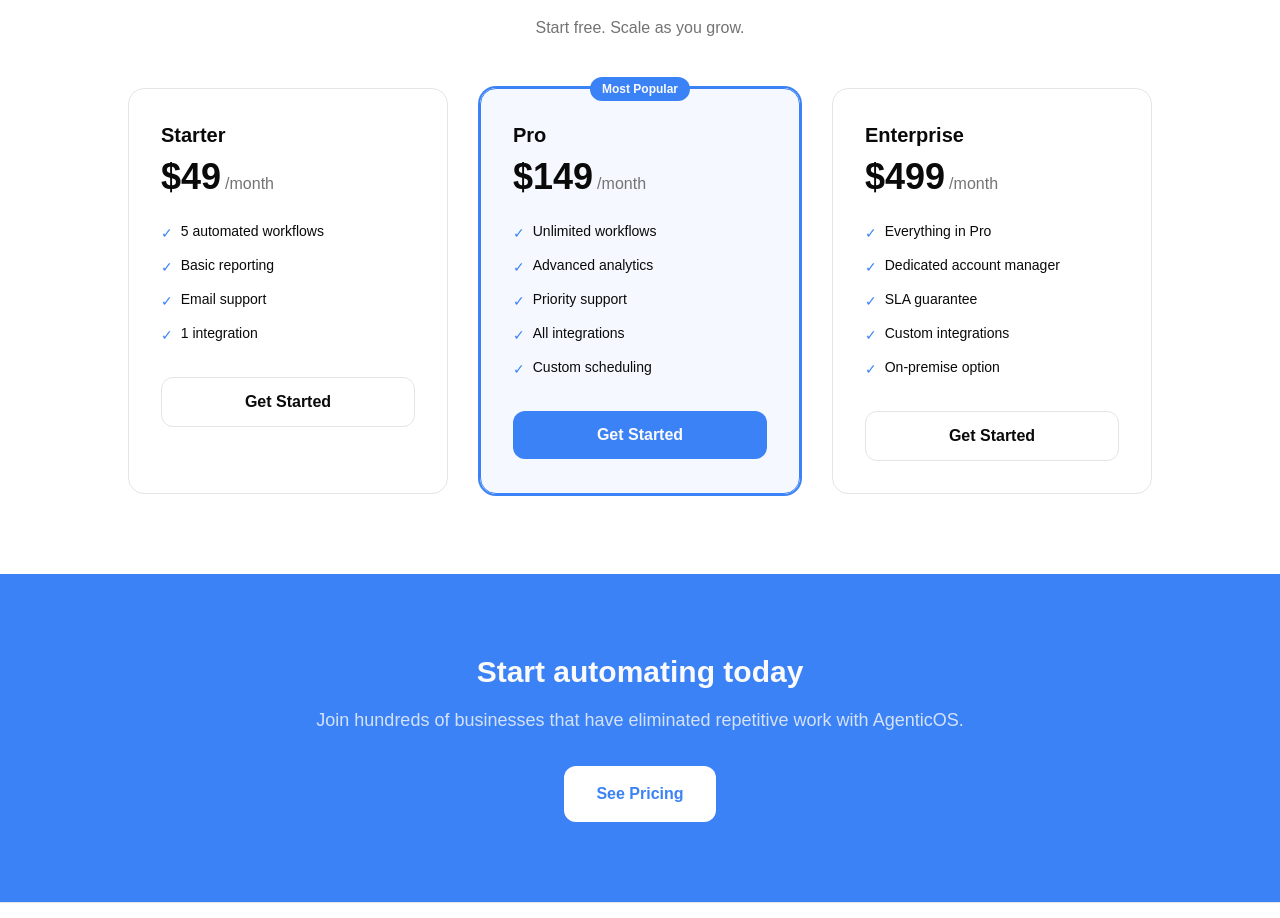
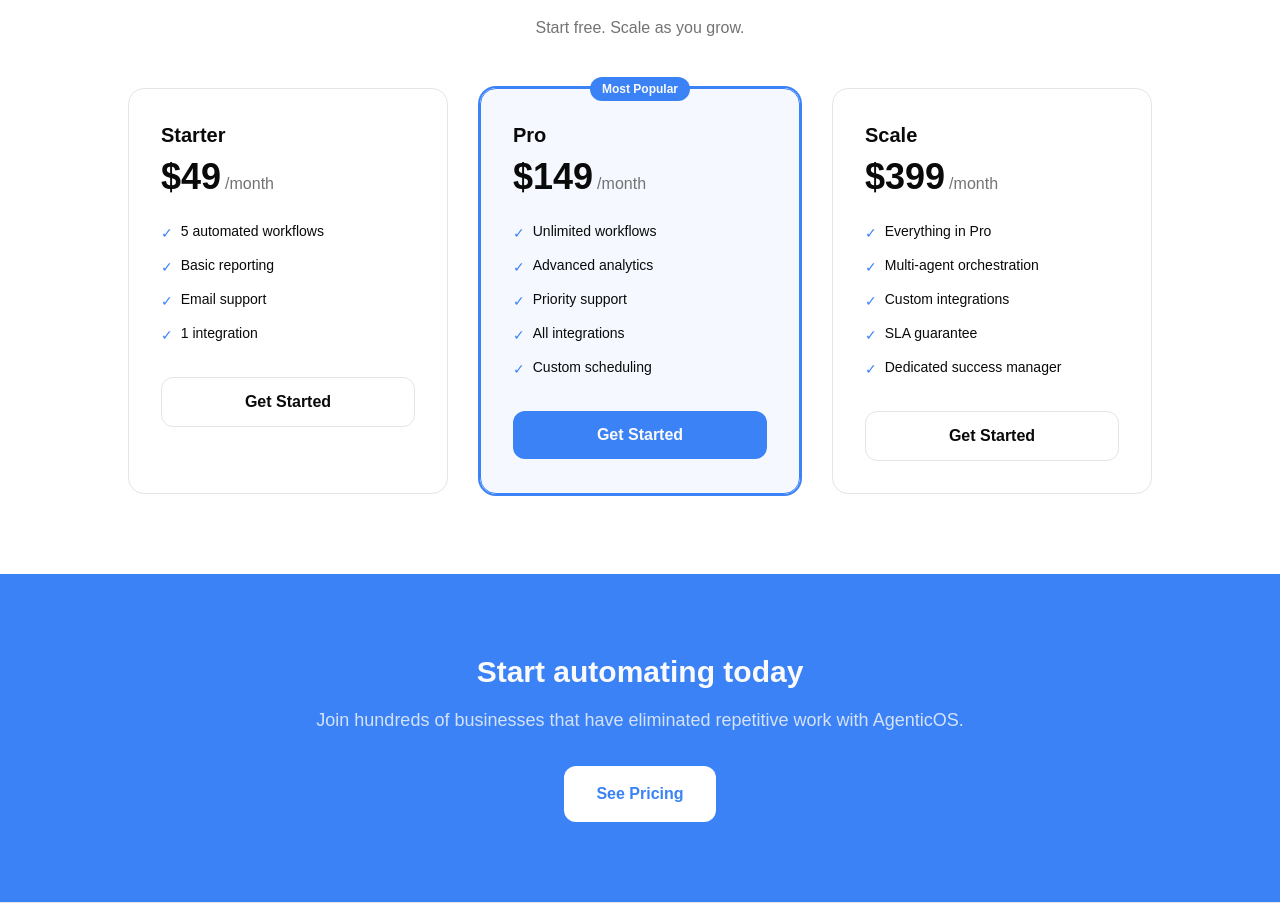
Before and after one commit to platfrmrcarl/AgenticOS, a Next.js app in the folder web/: page / in a window 1280 px wide. Shown: the part 2422-3340 px from the top of the page. Built offline with nearby package versions, Linux system fonts and the light colour scheme; no server answers.

Commit message:
fix: correct Scale plan price/name and use index-based Most Popular badge

```diff
--- a/web/src/app/page.tsx
+++ b/web/src/app/page.tsx
@@ -9,7 +9,7 @@ interface StripePlan {
   price: number;
   interval: string;
   features: string[];
-  popular?: boolean;
+  description?: string;
 }
 
 const FALLBACK_PLANS: StripePlan[] = [
@@ -37,19 +37,19 @@ const FALLBACK_PLANS: StripePlan[] = [
       "All integrations",
       "Custom scheduling",
     ],
-    popular: true,
   },
   {
     id: "enterprise",
-    name: "Enterprise",
-    price: 499,
+    name: "Scale",
+    price: 399,
     interval: "month",
+    description: "For teams and enterprises running complex agentic operations",
     features: [
       "Everything in Pro",
-      "Dedicated account manager",
+      "Multi-agent orchestration",
+      "Custom integrations",
       "SLA guarantee",
-      "Custom integrations",
-      "On-premise option",
+      "Dedicated success manager",
     ],
   },
 ];
@@ -88,7 +88,6 @@ async function getPlans(): Promise<StripePlan[]> {
         price: (price.unit_amount ?? 0) / 100,
         interval: price.recurring?.interval ?? "month",
         features,
-        popular: product.metadata?.popular === "true",
       };
     });
   } catch {
@@ -444,16 +443,16 @@ export default async function HomePage() {
             Start free. Scale as you grow.
           </p>
           <div className="grid md:grid-cols-3 gap-8 max-w-5xl mx-auto">
-            {plans.map((plan) => (
+            {plans.map((plan, i) => (
               <div
                 key={plan.id}
                 className={`rounded-2xl p-8 border ${
-                  plan.popular
+                  i === 1
                     ? "border-primary bg-primary/5 ring-2 ring-primary"
                     : "border-border bg-background"
                 } relative`}
               >
-                {plan.popular && (
+                {i === 1 && (
                   <span className="absolute -top-3 left-1/2 -translate-x-1/2 px-3 py-1 bg-primary text-primary-foreground text-xs font-semibold rounded-full">
                     Most Popular
                   </span>
@@ -474,7 +473,7 @@ export default async function HomePage() {
                 <Link
                   href={`/checkout?priceId=${plan.id}`}
                   className={`block text-center py-3 rounded-xl font-semibold transition-colors ${
-                    plan.popular
+                    i === 1
                       ? "bg-primary text-primary-foreground hover:bg-primary/90"
                       : "border border-border hover:bg-muted"
                   }`}
```
Also changed, not shown: 1 other file (tests, documents, lock files or other folders).
